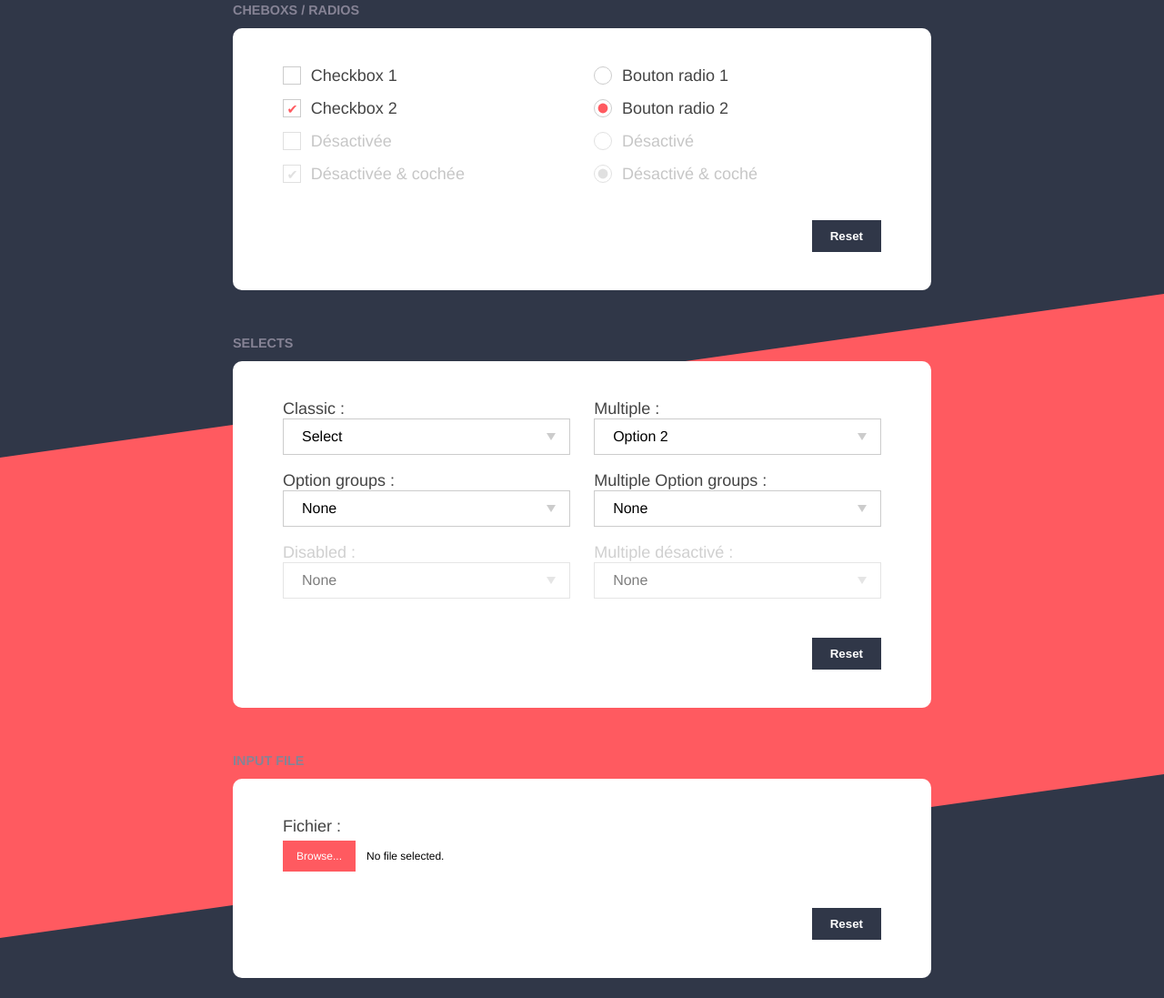
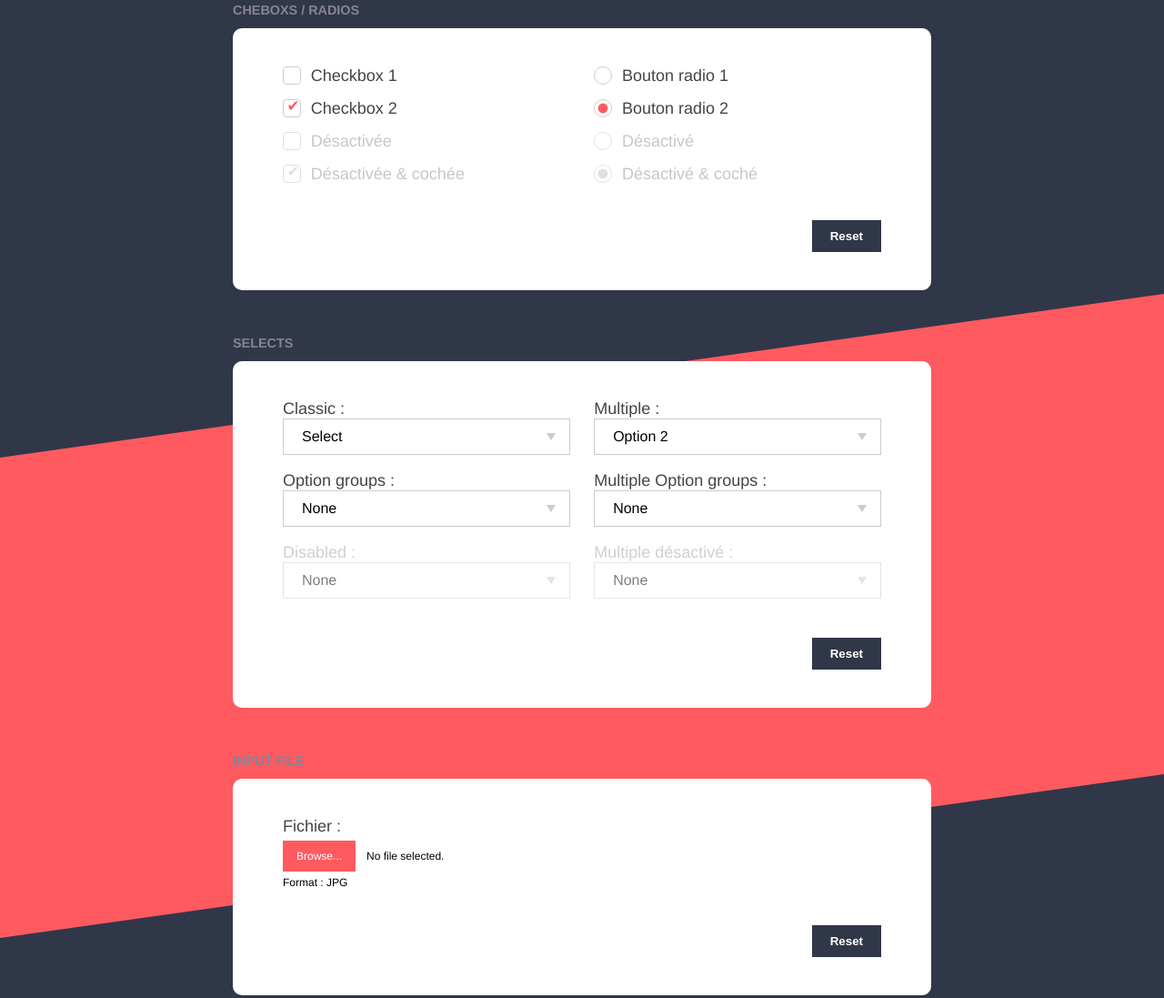
Before and after one commit to kevinbaubet/customform, a website: page demo/index.html in a window 1280 px wide. Shown: the part 123-1220 px from the top of the page at 91% size. Drawn offline with nearby package versions, Linux system fonts and the light colour scheme.

Commit message:
File: change wrapper elements

```diff
--- a/demo/index.html
+++ b/demo/index.html
@@ -204,6 +204,7 @@
                     <div class="form-item">
                         <label for="file-1">Fichier :</label>
                         <input type="file" id="file-1" name="file-1" value="" multiple  />
+                        <div class="description">Format : JPG</div>
                     </div>
 
                     <div class="form-actions">
--- a/package.json
+++ b/package.json
@@ -1,6 +1,6 @@
 {
   "name": "customform",
-  "version": "4.6.1",
+  "version": "4.6.3",
   "main": "./dist/customform.min.js",
   "repository": "https://github.com/kevinbaubet/customform.git",
   "author": "Kévin Baubet <contact@kevinbaubet.fr>",
--- a/src/customform-check.scss
+++ b/src/customform-check.scss
@@ -18,7 +18,7 @@
         display: block;
         width: $s;
         height: $s;
-        border: 1px solid $input--border-color;
+        border: $input--border-width solid $input--border-color;
         background: $input--background;
         box-sizing: border-box;
         transition: .2s;
@@ -29,7 +29,6 @@
             left: 0;
             color: $color--primary;
             width: 100%;
-            line-height: $s;
             text-align: center;
             visibility: hidden;
             transform: scale(.2);
@@ -78,9 +77,12 @@
 
 .customform--checkbox {
     .customform-input {
+        border-radius: 4px;
+
         &:before {
             content: "\2714";
-            font-size: 24px;
+            line-height: .5;
+            font-size: 28px;
         }
     }
 }
@@ -91,7 +93,7 @@
         border-radius: 50%;
 
         &:before {
-            content: '';
+            content: "";
             width: 100%;
             height: 100%;
             border-radius: 50%;
--- a/src/customform-file.js
+++ b/src/customform-file.js
@@ -126,8 +126,8 @@
             this.element.wrapperInput = this.element.input.parent();
 
             // WrapperLabel et file
-            this.element.wrapperLabel.appendTo(this.element.wrapper);
-            this.element.wrapperFile.appendTo(this.element.wrapper);
+            this.element.wrapperLabel.appendTo(this.element.wrapperInput);
+            this.element.wrapperFile.appendTo(this.element.wrapperInput);
 
             return this;
         },
--- a/src/customform-file.scss
+++ b/src/customform-file.scss
@@ -3,12 +3,14 @@
 /* ==========================================================================
    CustomFormFile
    ========================================================================== */
-
 .customform--file {
     cursor: default;
 
     label {
         display: block;
+        margin-bottom: 5px;
+    }
+    .customform-input {
         margin-bottom: 5px;
     }
     .customform-label,
```
Also changed, not shown: dist/customform-check.css, dist/customform-file.css, dist/customform-file.min.js.
